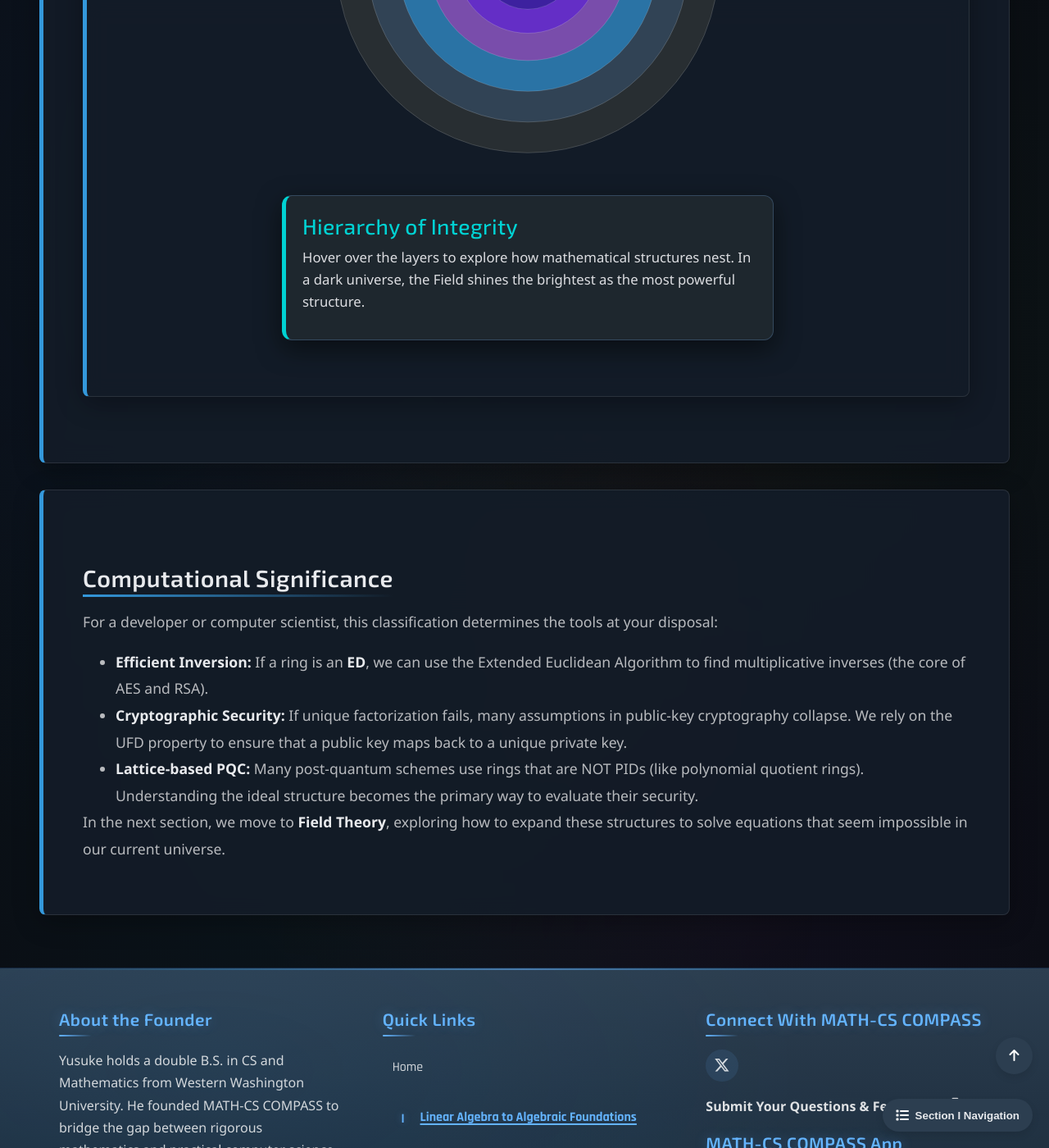
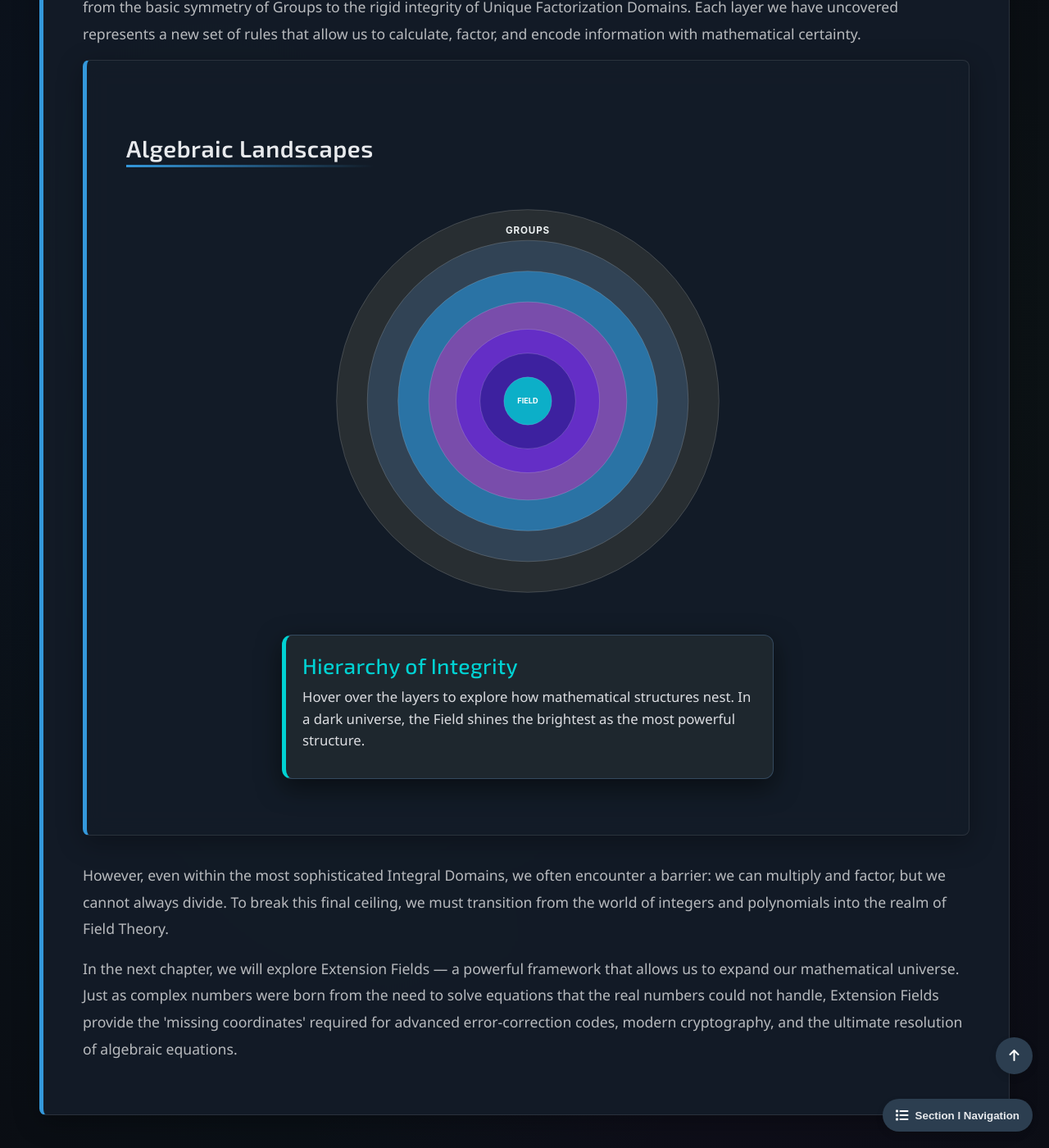
Before and after one commit to Yusukey01/yusukey01.github.io, a Jekyll site: the page built from Mathematics/Linear_algebra/integral_domains.html, in a window 1280 px wide and 1400 px high, scrolled down 6945 px. Shown: the whole window at 82% size. Built offline with Jekyll 4.4.1, drawn with Linux system fonts in a browser that asks for light colours; some of the changed text lies outside the part shown.

Commit message:
add algebra map

```diff
--- a/Mathematics/Linear_algebra/integral_domains.html
+++ b/Mathematics/Linear_algebra/integral_domains.html
@@ -70,27 +70,17 @@ noindex: true
         {% include section_navigation.html %}
 
         <div class="topic-nav">
+            <a><a href="#introdution">Introduction</a></a>
             <a href="#irreducibles">Irreducibles vs. Primes</a>
-            <a href="#hierarchy">The Hierarchy of Domains</a>
-            <a href="#application">CS Application</a>
+            <a href="#hierarchy">Hierarchy of Domains</a>
+            <a href="#application">Computational Significance</a>
+            <a href="#conclusion">Conclusion</a>
         </div>
 
         <div class="container">
 
             <section id="intro" class="section-content">
-                <h2>The Struggle for Factorization</h2>
-                <p>
-                    In our previous study of polynomial rings, we relied on a comforting assumption: that every object can be uniquely decomposed
-                    into its "prime" components. But as we move deeper into abstract algebra, we discover that uniqueness is not a universal law.
-                </p>
-                <p>
-                    This chapter marks the finale of our journey through Ring Theory. Here, we categorize rings based on how they handle <strong>divisibility</strong>.
-                    We will see that the integers and polynomials are just special cases of a much broader hierarchy of <strong>Integral Domains</strong>.
-                </p>
-            </section>
-
-            <section id="intro" class="section-content">
-                <h2>The Struggle for Factorization</h2>
+                <h2>Introduction</h2>
                 <p>
                     In our familiar world of integers and polynomials, we rely on a comforting assumption:
                     that every object can be uniquely decomposed into its "prime" building blocks. We trust that \(12\)
@@ -330,10 +320,6 @@ noindex: true
                     If \(D\) is a unique factorization domain, then \(D[x]\) is also a unique factorization domain.
                 </div>
 
-                <div id="algebra-compass-app" class="section-content">
-                    <h2>Algebraic Landscapes</h2>
-                    <div id="algebra-map-root" style="display: flex; flex-direction: column; align-items: center; gap: 20px; margin: 20px 0;"></div>
-                </div>
             </section>
 
 
@@ -356,6 +342,36 @@ noindex: true
                     that seem impossible in our current universe.
                 </p>
             </section>
+
+            <section id="conclusion" class="section-content">
+                <h2>Conclusion</h2>
+
+                <p>
+                    As we conclude our exploration of Rings and Integral Domains, we have mapped the fundamental laws that govern mathematical objects
+                    and their decompositions. This 'Algebraic Compass' serves as a summary of the structural hierarchy we have navigated—from the basic
+                    symmetry of Groups to the rigid integrity of Unique Factorization Domains. Each layer we have uncovered represents a new set of
+                    rules that allow us to calculate, factor, and encode information with mathematical certainty.
+                </p>
+
+                <div id="algebra-compass-app" class="section-content">
+                    <h2>Algebraic Landscapes</h2>
+                    <div id="algebra-map-root" style="display: flex; flex-direction: column; align-items: center; gap: 20px; margin: 20px 0;"></div>
+                </div>
+
+                <p>
+                    However, even within the most sophisticated Integral Domains, we often encounter a barrier: we can multiply and factor,
+                    but we cannot always divide. To break this final ceiling, we must transition from the world of integers and polynomials
+                    into the realm of Field Theory.
+                </p>
+
+                <p>
+                    In the next chapter, we will explore Extension Fields — a powerful framework that allows us to expand our mathematical
+                    universe. Just as complex numbers were born from the need to solve equations that the real numbers could not handle,
+                    Extension Fields provide the 'missing coordinates' required for advanced error-correction codes, modern cryptography,
+                    and the ultimate resolution of algebraic equations.
+                </p>
+
+            </section>
         </div>
 
         <script src="/js/main.js"></script>
```
